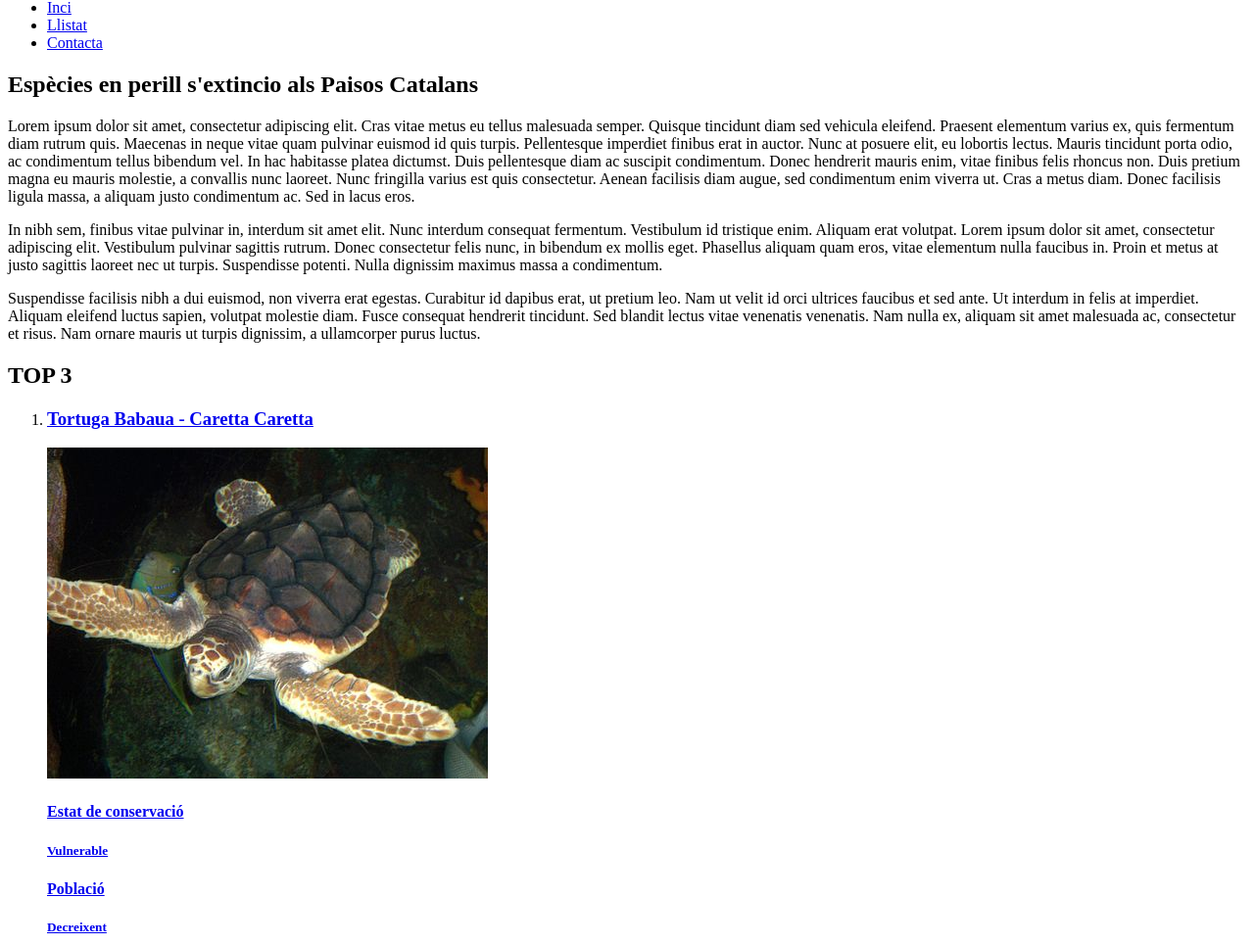
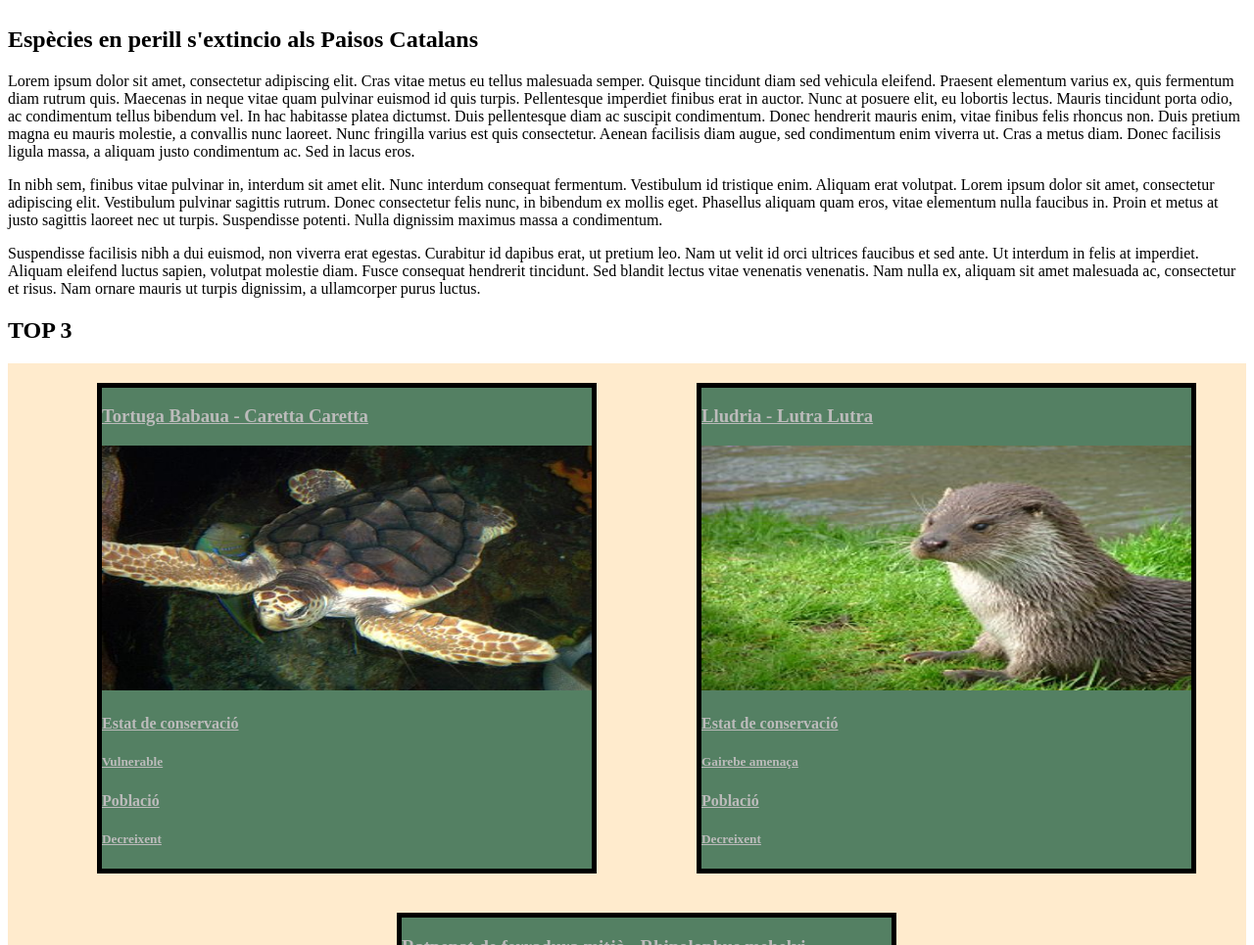
Before and after one commit to YerayRodriguezLopez/M04EspeciesEnPerillExtincioCSS, a plain HTML site: page index.html in a window 1280 px wide. Shown: the part 81-1046 px from the top of the page at 98% size. Drawn offline with Linux system fonts and the light colour scheme.

Commit message:
Tercer commit

```diff
--- a/CSS/especies.css
+++ b/CSS/especies.css
@@ -4,15 +4,34 @@ h1{
 h3{
 
 }
+a{
+    color: #bcbbbb;
+}
 .menu{
+    display: flex;
+    flex-direction: row;
+    list-style-type: none;
+}
+.menuItem{
+    padding: 5px;
 
 }
 .cabezera{
-
+    display: flex;
+    justify-content: space-between;
 }
 .animals{
+    background-color: #548063;
+    width: 500px;
+    height: 25%;
+    margin: 20px;
+    border: 5px solid black;
+}
+.imagen{
+    height: 250px;
+    width: 100%;
+}
 
-}
 .pIndice{
 
 }
@@ -20,8 +39,22 @@ h3{
 
 }
 #listaAnimales{
-
+    background-color: blanchedalmond;
+    display: flex;
+    flex-flow: row wrap;
+    list-style-type: none;
+    justify-content: space-around;
 }
 #top3{
 
 }
+.foot{
+    background-color: black;
+    color: white;
+    display: flex;
+    flex-direction: row;
+    justify-content: space-between;
+}
+.biblio{
+    background-color: #335e5e;
+}
--- a/index.html
+++ b/index.html
@@ -9,9 +9,9 @@
   <div class="cabezera">
     <h1>EPEPC</h1>
     <ul class="menu">
-      <li><a href="index.html">Inci</a></li>
-      <li><a href="EspeciesEnPerillExtincio/list.html">Llistat</a></li>
-      <li><a href="EspeciesEnPerillExtincio/contact.html">Contacta</a></li>
+      <li class="menuItem"><a href="index.html">Inici</a></li>
+      <li class="menuItem"><a href="EspeciesEnPerillExtincio/list.html">Llistat</a></li>
+      <li class="menuItem"><a href="EspeciesEnPerillExtincio/contact.html">Contacta</a></li>
     </ul>
   </div>
   <div id="inicio">
@@ -20,39 +20,40 @@
     <p class="pIndice">In nibh sem, finibus vitae pulvinar in, interdum sit amet elit. Nunc interdum consequat fermentum. Vestibulum id tristique enim. Aliquam erat volutpat. Lorem ipsum dolor sit amet, consectetur adipiscing elit. Vestibulum pulvinar sagittis rutrum. Donec consectetur felis nunc, in bibendum ex mollis eget. Phasellus aliquam quam eros, vitae elementum nulla faucibus in. Proin et metus at justo sagittis laoreet nec ut turpis. Suspendisse potenti. Nulla dignissim maximus massa a condimentum.</p>
     <p class="pIndice"> Suspendisse facilisis nibh a dui euismod, non viverra erat egestas. Curabitur id dapibus erat, ut pretium leo. Nam ut velit id orci ultrices faucibus et sed ante. Ut interdum in felis at imperdiet. Aliquam eleifend luctus sapien, volutpat molestie diam. Fusce consequat hendrerit tincidunt. Sed blandit lectus vitae venenatis venenatis. Nam nulla ex, aliquam sit amet malesuada ac, consectetur et risus. Nam ornare mauris ut turpis dignissim, a ullamcorper purus luctus. </p>
   </div>
-  <div id="listaAnimales">
+  <div>
     <h2 id="top3">TOP 3</h2>
-    <ol>
+    <ul id="listaAnimales">
       <li class="animals"><h3><a href="EspeciesEnPerillExtincio/caretta_caretta.html">Tortuga Babaua - Caretta Caretta</a></h3>
-        <img src="EspeciesEnPerillExtincio/img/Loggerhead_turtle.jpg">
+        <img class="imagen" src="EspeciesEnPerillExtincio/img/Loggerhead_turtle.jpg">
         <h4><a href="EspeciesEnPerillExtincio/caretta_caretta.html">Estat de conservació</a></h4>
         <h5><a href="EspeciesEnPerillExtincio/caretta_caretta.html">Vulnerable</a></h5>
         <h4><a href="EspeciesEnPerillExtincio/caretta_caretta.html">Població</a></h4>
         <h5><a href="EspeciesEnPerillExtincio/caretta_caretta.html">Decreixent</a></h5>
       </li>
       <li class="animals"><h3><a href="EspeciesEnPerillExtincio/caretta_caretta.html">Lludria - Lutra Lutra</a></h3>
-        <img src="EspeciesEnPerillExtincio/img/lutra_lutra.jpg">
+        <img class="imagen" src="EspeciesEnPerillExtincio/img/lutra_lutra.jpg">
         <h4><a href="EspeciesEnPerillExtincio/caretta_caretta.html">Estat de conservació</a></h4>
         <h5><a href="EspeciesEnPerillExtincio/caretta_caretta.html">Gairebe amenaça</a></h5>
         <h4><a href="EspeciesEnPerillExtincio/caretta_caretta.html">Població</a></h4>
         <h5><a href="EspeciesEnPerillExtincio/caretta_caretta.html">Decreixent</a></h5>
       </li>
       <li class="animals"><h3><a href="EspeciesEnPerillExtincio/caretta_caretta.html">Ratpenat de ferradura mitjà - Rhinolophus mehelyi</a></h3>
-        <img src="EspeciesEnPerillExtincio/img/rhinolophus_mehelyi.jpg">
+        <img class="imagen" src="EspeciesEnPerillExtincio/img/rhinolophus_mehelyi.jpg">
         <h4><a href="EspeciesEnPerillExtincio/caretta_caretta.html">Estat de conservació</a></h4>
         <h5><a href="EspeciesEnPerillExtincio/caretta_caretta.html">Vulnerable</a></h5>
         <h4><a href="EspeciesEnPerillExtincio/caretta_caretta.html">Població</a></h4>
         <h5><a href="EspeciesEnPerillExtincio/caretta_caretta.html">Decreixent</a></h5>
       </li>
-    </ol>
+    </ul>
   </div>
-  <div>
+  <div class="biblio">
     <h2>Bibliografia</h2>
       <ul>
         <li><a href="EspeciesEnPerillExtincio/caretta_caretta.html">Viquipedia</a></li>
         <li><a href="EspeciesEnPerillExtincio/caretta_caretta.html">IUCN Red List</a></li>
       </ul>
   </div>
+  <div class="foot">
     <div>
       <h2>Llicència</h2>
       <p>Pàgina web creada per Yeray Rodríguez</p>
@@ -66,5 +67,6 @@
         <li><a href="EspeciesEnPerillExtincio/caretta_caretta.html">Diaspora</a></li>
       </ul>
     </div>
+  </div>
 </body>
 </html>
```
Lines whose indentation alone changed are shown as unchanged.
